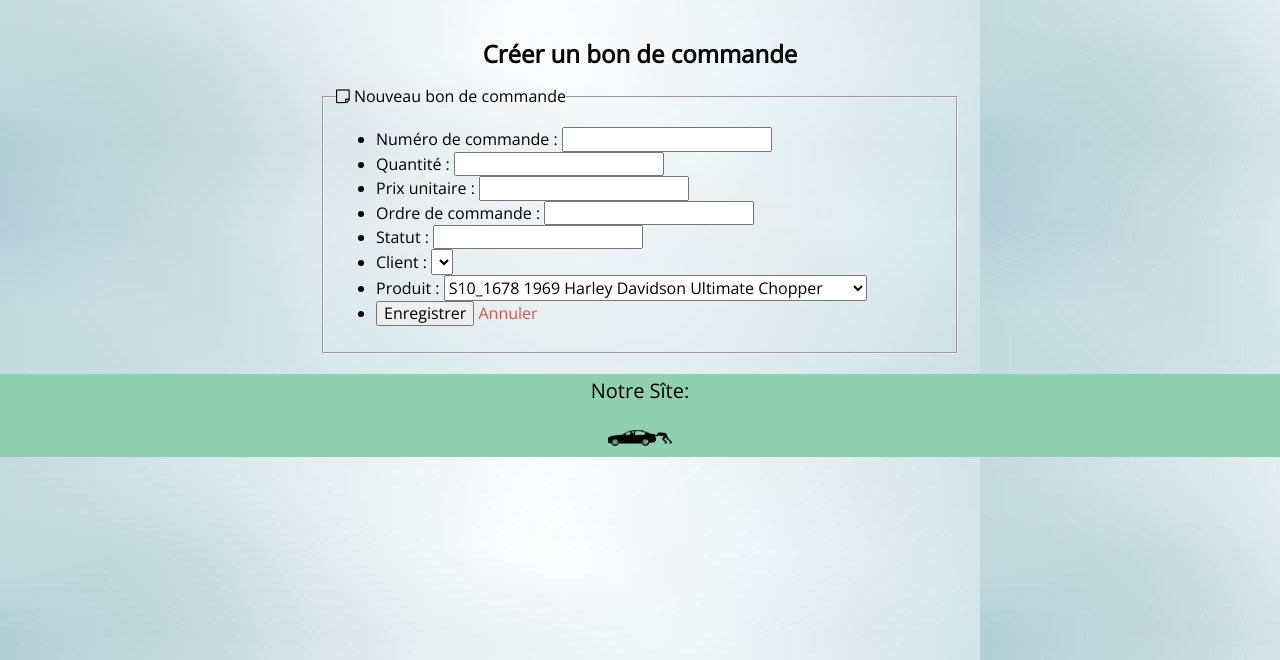
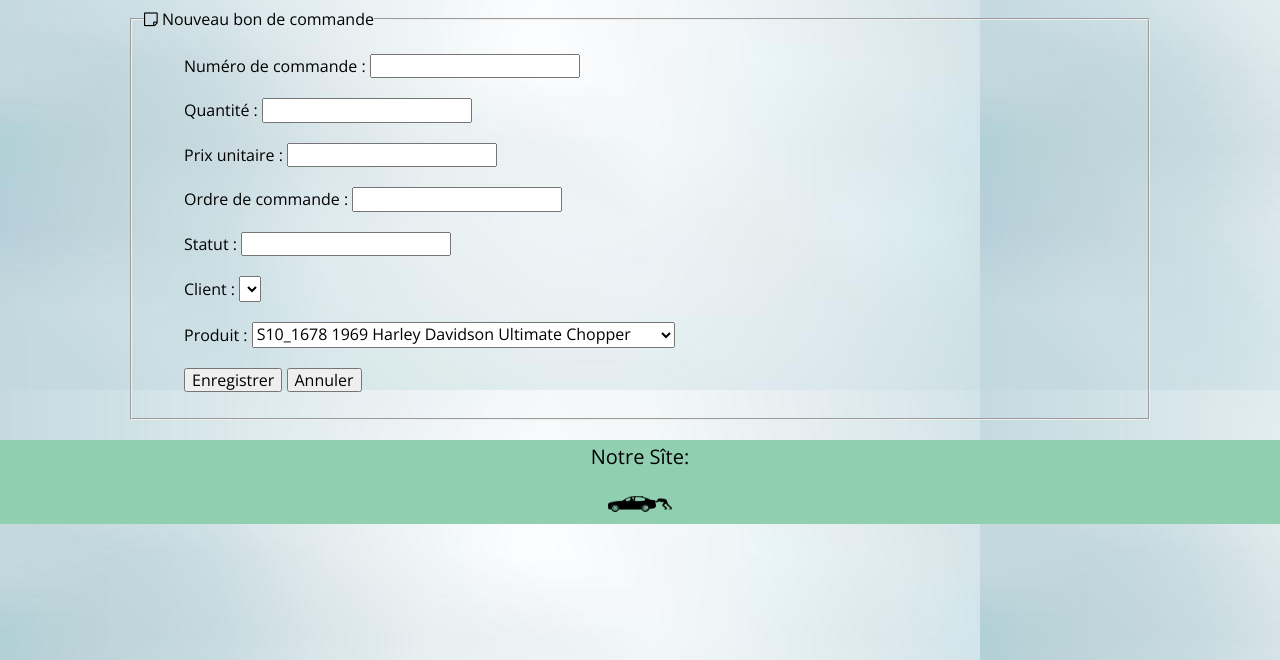
Before and after one commit to Doan94/Modelisme, a PHP site: page /create_orders in a window 1280 px wide. Shown: the part 100-760 px from the top of the page. Run offline with PHP 8.4, Linux system fonts and the light colour scheme; data comes from the database, SQL or seed files in the repository; data that the repository does not hold is empty; some libraries are stand-ins or nearby versions.

Commit message:
final sudauto

```diff
--- a/src/css/style.css
+++ b/src/css/style.css
@@ -59,6 +59,11 @@ header
 
 }
 
+body
+{
+    height: 100%;
+}
+
 .namesite
 {
     color: rgb(8, 8, 8);
@@ -73,11 +78,22 @@ header
     background-color: rgb(182, 253, 229);
 }
 
+ul
+{
+    list-style: none;
+}
+
+li
+{
+    margin-top: 20px;
+}
+
 .indexbody
 {
     width: 80%;
     margin-left: auto;
     margin-right: auto;
+    margin-top: 10px;
 }
 
 .order-form-customer
@@ -89,12 +105,6 @@ header
     text-align: right;
 }
 
-.bodyco
-{
-    width: 50%;
-    margin-left: auto;
-    margin-right: auto;
-}
 
 .standard-table
 {
@@ -166,9 +176,3 @@ header
     font-size: 20px;
     padding-top: 5Px;
 }
-
-.indextitle
-{
-    text-align: center;
-    padding-top: 20px;
-}
--- a/src/templates/create_customer.php
+++ b/src/templates/create_customer.php
@@ -6,9 +6,10 @@
     <title>PHP</title>
     <link rel="stylesheet" href="css/style.css">
 </head>
-<h2 class="indextitle" >Ajouter un nouveau client</h2>
+
 
 <!-- Formulaire de saisie d'un nouveau client -->
+<div class="indexbody">
     <form class="generic-form" action="create_customer.php" method="post">
         <fieldset>
             <legend><i class="fa fa-sticky-note-o"></i> Nouveau client :</legend>
@@ -77,3 +78,4 @@
             </ul>
         </fieldset>
     </form>
+</div>
--- a/src/templates/create_orders.php
+++ b/src/templates/create_orders.php
@@ -6,11 +6,11 @@
     <title>PHP</title>
     <link rel="stylesheet" href="css/style.css">
 </head>
-<h2 class="indextitle" >Créer un bon de commande</h2>
+
 
 <!-- Formulaire de saisie d'un nouvel article -->
 <body>
-    <div class="bodyco">
+    <div class="indexbody">
         <form class="generic-form" action="create_orders.php" method="post">
             <fieldset>
                 <legend><i class="fa fa-sticky-note-o"></i> Nouveau bon de commande</legend>
@@ -54,7 +54,7 @@
                     </li>
                     <li>
                         <button class="button button-primary" type="submit">Enregistrer</button>
-                        <a class="button button-cancel" href="index.php">Annuler</a>
+                        <button class="button button-cancel" href="index.php">Annuler</button>
                     </li>
                 </ul>
             </fieldset>
```
Lines whose indentation alone changed are shown as unchanged.
